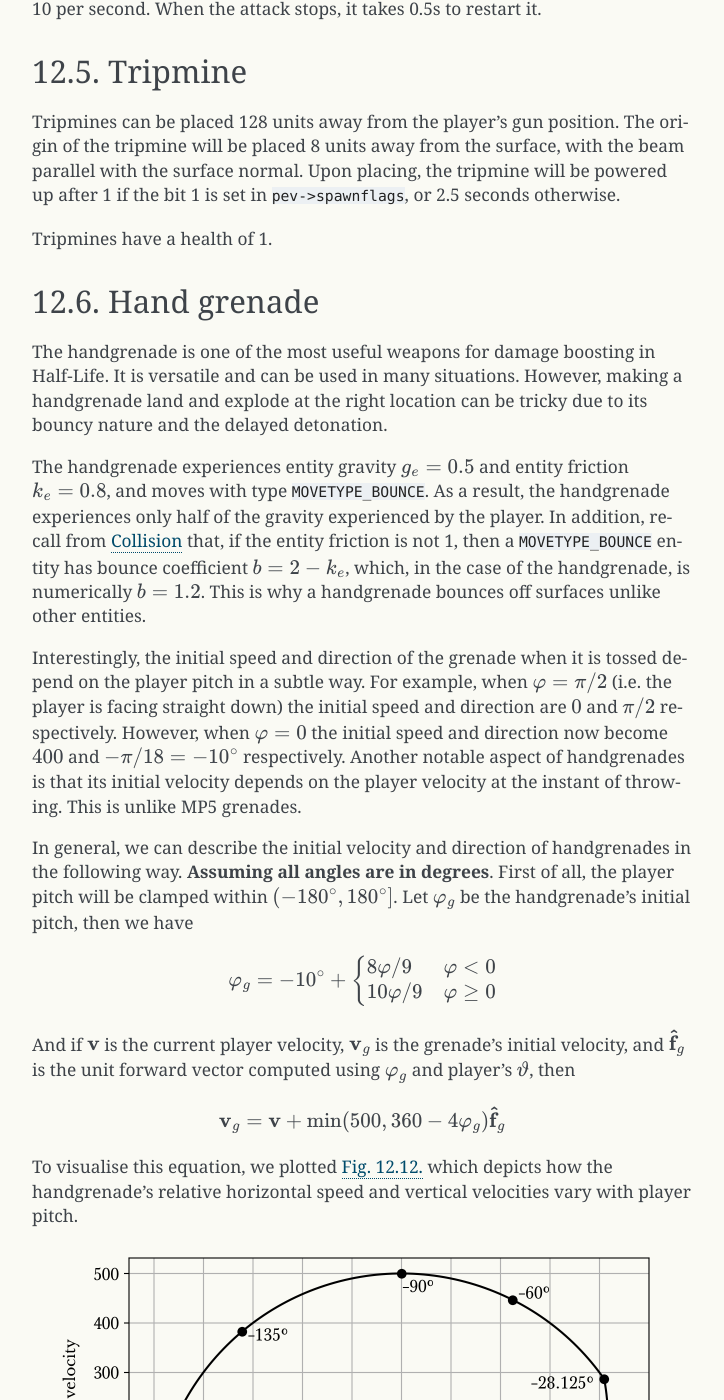
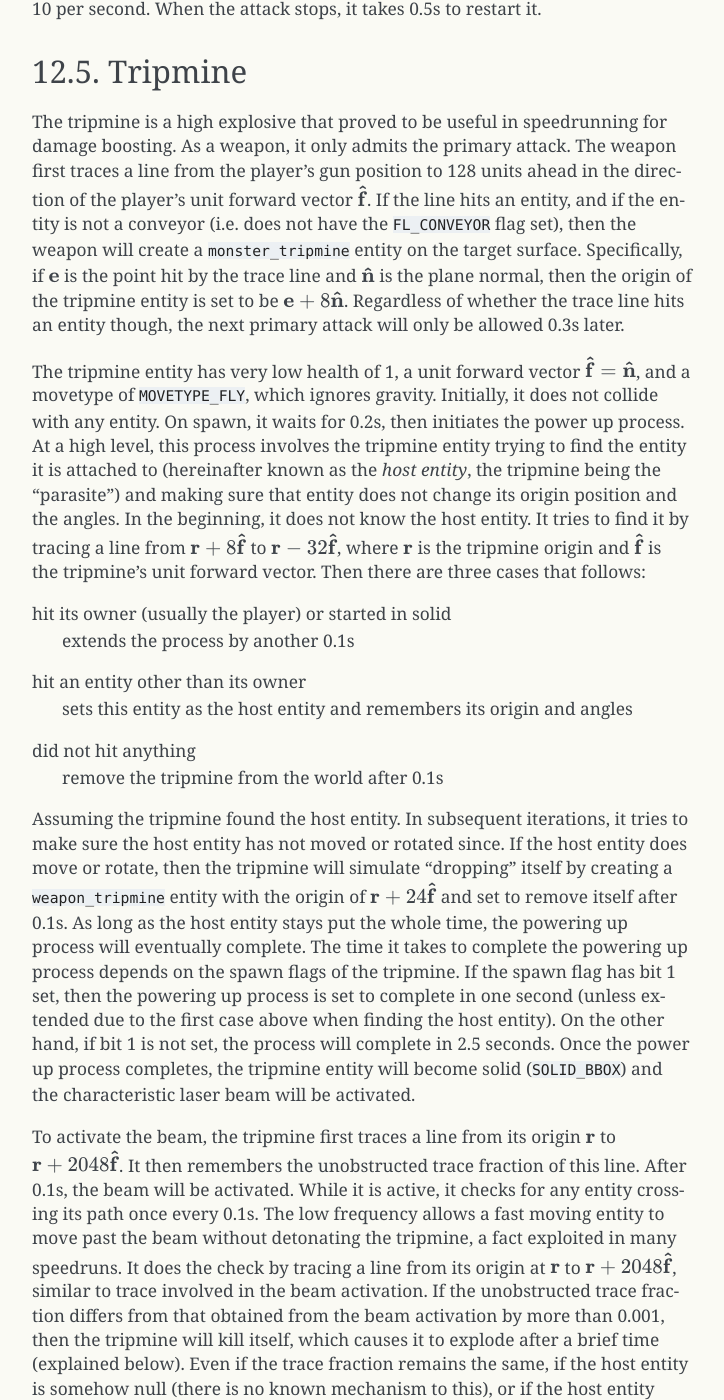
Before and after one commit to Matherunner/hldoc, a Sphinx documentation site: the page built from source/weapons.rst, in a window 1280 px wide and 1400 px high, scrolled down 22140 px. Shown: the whole window, without its empty margins (388-1112 px from the left). Built offline with Sphinx 7.4.7, drawn with Linux system fonts in a browser that asks for light colours; formulas are drawn with MathJax 3; some of the changed text lies outside the part shown.

Commit message:
Rewrite tripmine section

```diff
--- a/source/explosions.rst
+++ b/source/explosions.rst
@@ -140,6 +140,8 @@ Denote :math:`\mathbf{r}` the origin of the ``env_explosion``. Then
 Notice that the :math:`A` and :math:`B` for this entity type is similar to that
 of a timed grenade.
 
+.. _tripmine explosion:
+
 Tripmines
 ~~~~~~~~~
 
--- a/source/weapons.rst
+++ b/source/weapons.rst
@@ -401,11 +401,26 @@ Overall, the damage rate is 140 per second and the ammo consumption rate is 10 p
 Tripmine
 --------
 
-Tripmines can be placed 128 units away from the player's gun position. The origin of the tripmine will be placed 8 units away from the surface, with the beam parallel with the surface normal. Upon placing, the tripmine will be powered up after 1 if the bit 1 is set in ``pev->spawnflags``, or 2.5 seconds otherwise.
+The tripmine is a high explosive that proved to be useful in speedrunning for damage boosting. As a weapon, it only admits the primary attack. The weapon first traces a line from the player's gun position to 128 units ahead in the direction of the player's unit forward vector :math:`\mathbf{\hat{f}}`. If the line hits an entity, and if the entity is not a conveyor (i.e. does not have the ``FL_CONVEYOR`` flag set), then the weapon will create a ``monster_tripmine`` entity on the target surface. Specifically, if :math:`\mathbf{e}` is the point hit by the trace line and :math:`\mathbf{\hat{n}}` is the plane normal, then the origin of the tripmine entity is set to be :math:`\mathbf{e} + 8\mathbf{\hat{n}}`. Regardless of whether the trace line hits an entity though, the next primary attack will only be allowed 0.3s later.
 
-.. TODO: explain what happens in PowerupThink()!
+The tripmine entity has very low health of 1, a unit forward vector :math:`\mathbf{\hat{f}} = \mathbf{\hat{n}}`, and a movetype of ``MOVETYPE_FLY``, which ignores gravity. Initially, it does not collide with any entity. On spawn, it waits for 0.2s, then initiates the power up process. At a high level, this process involves the tripmine entity trying to find the entity it is attached to (hereinafter known as the *host entity*, the tripmine being the "parasite") and making sure that entity does not change its origin position and the angles. In the beginning, it does not know the host entity. It tries to find it by tracing a line from :math:`\mathbf{r} + 8 \mathbf{\hat{f}}` to :math:`\mathbf{r} - 32 \mathbf{\hat{f}}`, where :math:`\mathbf{r}` is the tripmine origin and :math:`\mathbf{\hat{f}}` is the tripmine's unit forward vector. Then there are three cases that follows:
 
-Tripmines have a health of 1.
+hit its owner (usually the player) or started in solid
+   extends the process by another 0.1s
+
+hit an entity other than its owner
+   sets this entity as the host entity and remembers its origin and angles
+
+did not hit anything
+   remove the tripmine from the world after 0.1s
+
+Assuming the tripmine found the host entity. In subsequent iterations, it tries to make sure the host entity has not moved or rotated since. If the host entity does move or rotate, then the tripmine will simulate "dropping" itself by creating a ``weapon_tripmine`` entity with the origin of :math:`\mathbf{r} + 24 \mathbf{\hat{f}}` and set to remove itself after 0.1s. As long as the host entity stays put the whole time, the powering up process will eventually complete. The time it takes to complete the powering up process depends on the spawn flags of the tripmine. If the spawn flag has bit 1 set, then the powering up process is set to complete in one second (unless extended due to the first case above when finding the host entity). On the other hand, if bit 1 is not set, the process will complete in 2.5 seconds. Once the power up process completes, the tripmine entity will become solid (``SOLID_BBOX``) and the characteristic laser beam will be activated.
+
+To activate the beam, the tripmine first traces a line from its origin :math:`\mathbf{r}` to :math:`\mathbf{r} + 2048 \mathbf{\hat{f}}`. It then remembers the unobstructed trace fraction of this line. After 0.1s, the beam will be activated. While it is active, it checks for any entity crossing its path once every 0.1s. The low frequency allows a fast moving entity to move past the beam without detonating the tripmine, a fact exploited in many speedruns. It does the check by tracing a line from its origin at :math:`\mathbf{r}` to :math:`\mathbf{r} + 2048 \mathbf{\hat{f}}`, similar to trace involved in the beam activation. If the unobstructed trace fraction differs from that obtained from the beam activation by more than 0.001, then the tripmine will kill itself, which causes it to explode after a brief time (explained below). Even if the trace fraction remains the same, if the host entity is somehow null (there is no known mechanism to this), or if the host entity moved or rotated, the tripmine will also kill itself. And of course, since the tripmine entity is damageable, it can be killed by conventional means.
+
+When the tripmine entity is killed, it initiates a delay before it actually explodes and inflicts a radius damage to the surrounding entities. This delay is randomised using the non-shared RNG (see :ref:`nonshared rng`) by picking a random number within :math:`[0.1, 0.3]`. When it is finally time to explode, the physics governing the rest follows the description in :ref:`tripmine explosion`. The source damage of the tripmine in the default game settings is 150, similar to the satchel charge (:ref:`satchel`).
+
+.. TODO: explain that we can explode an infinite number of tripmines: place a tripmine on a moving entity, explodes it, then collect the dropped tripmine to restore the ammo
 
 .. _handgrenade:
 
```
